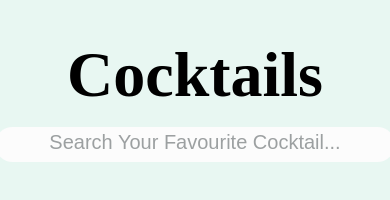
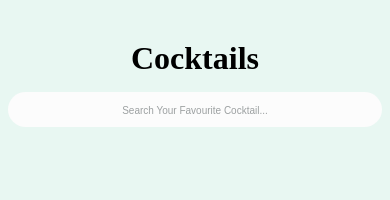
Before and after one commit to Winniewambui/Cocktails-API, a plain HTML site: page index.html in a window 390 px wide. Drawn offline with Linux system fonts and the light colour scheme; no server answers.

Commit message:
modified css

```diff
--- a/style.css
+++ b/style.css
@@ -5,6 +5,9 @@
 }
 body{
     background-color: rgb(232, 247, 242);
+}
+main{
+    flex-wrap: wrap;
 }
 .header-section{
     display: flex;
@@ -107,19 +110,19 @@ outline: none;
 @media screen and (max-width:480px){
     .header-section{
         height: 6rem;
-        margin-top: 4em;
+        margin-top: 3em;
     }
     h1{
-        font-size: 4em;
+        font-size: 2em;
     }
     .input-field{
-    padding: 10px 50px;
-    width: 30em;
+    padding: 10px 40px;
+    width: 28em;
     margin-bottom: 25px;
     border-radius: 20px;
     }
     .input-field::placeholder{
-        font-size: 20px;
+        font-size: 10px;
         color: rgb(156, 160, 161);
     }
     .cocktails-container{
@@ -129,7 +132,7 @@ outline: none;
         margin-top:30px;
     }
     .image{
-        width: 300px;
+        width: 280px;
         height: 250px;
         border-radius: 10px;
     }
```
